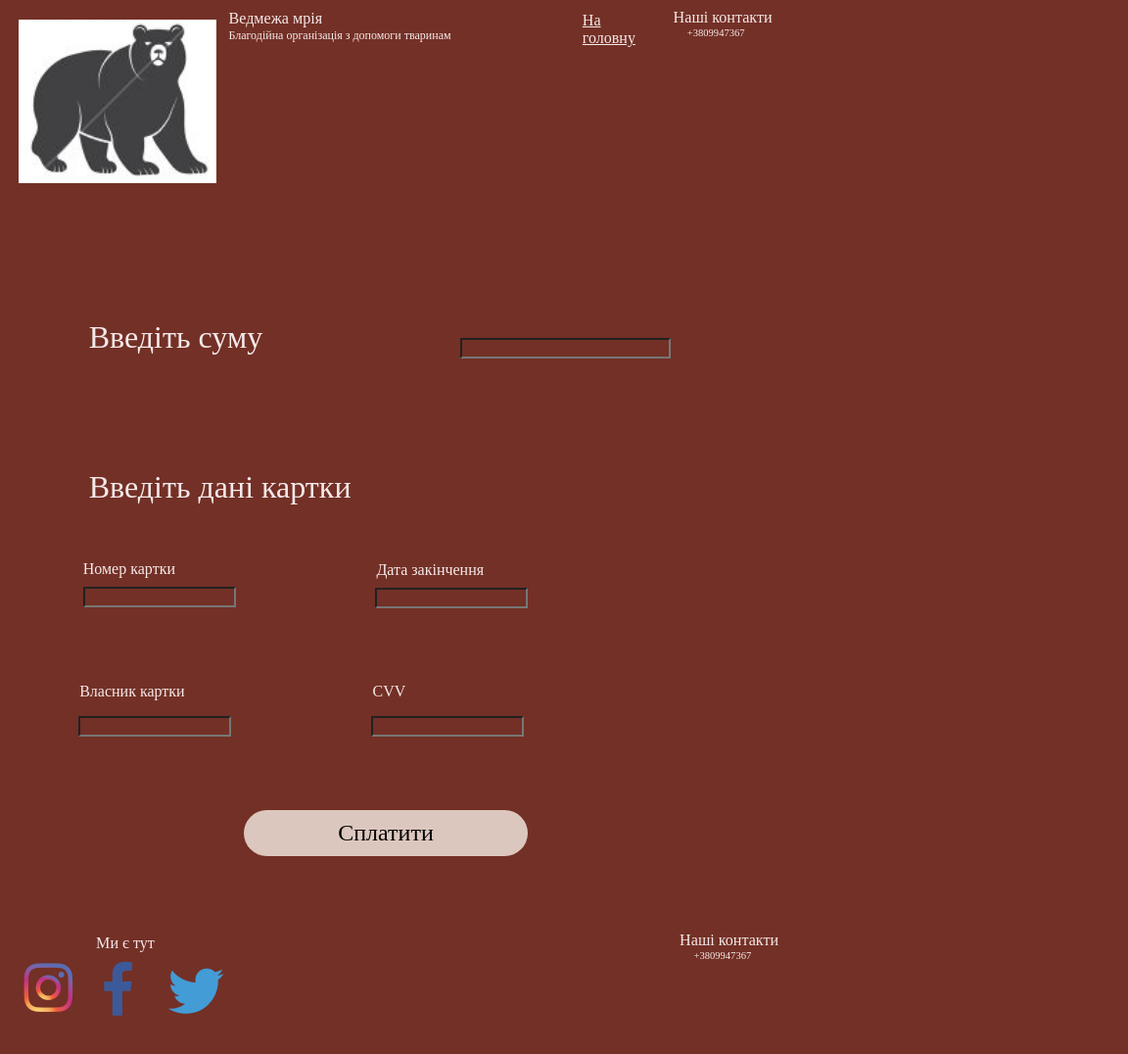
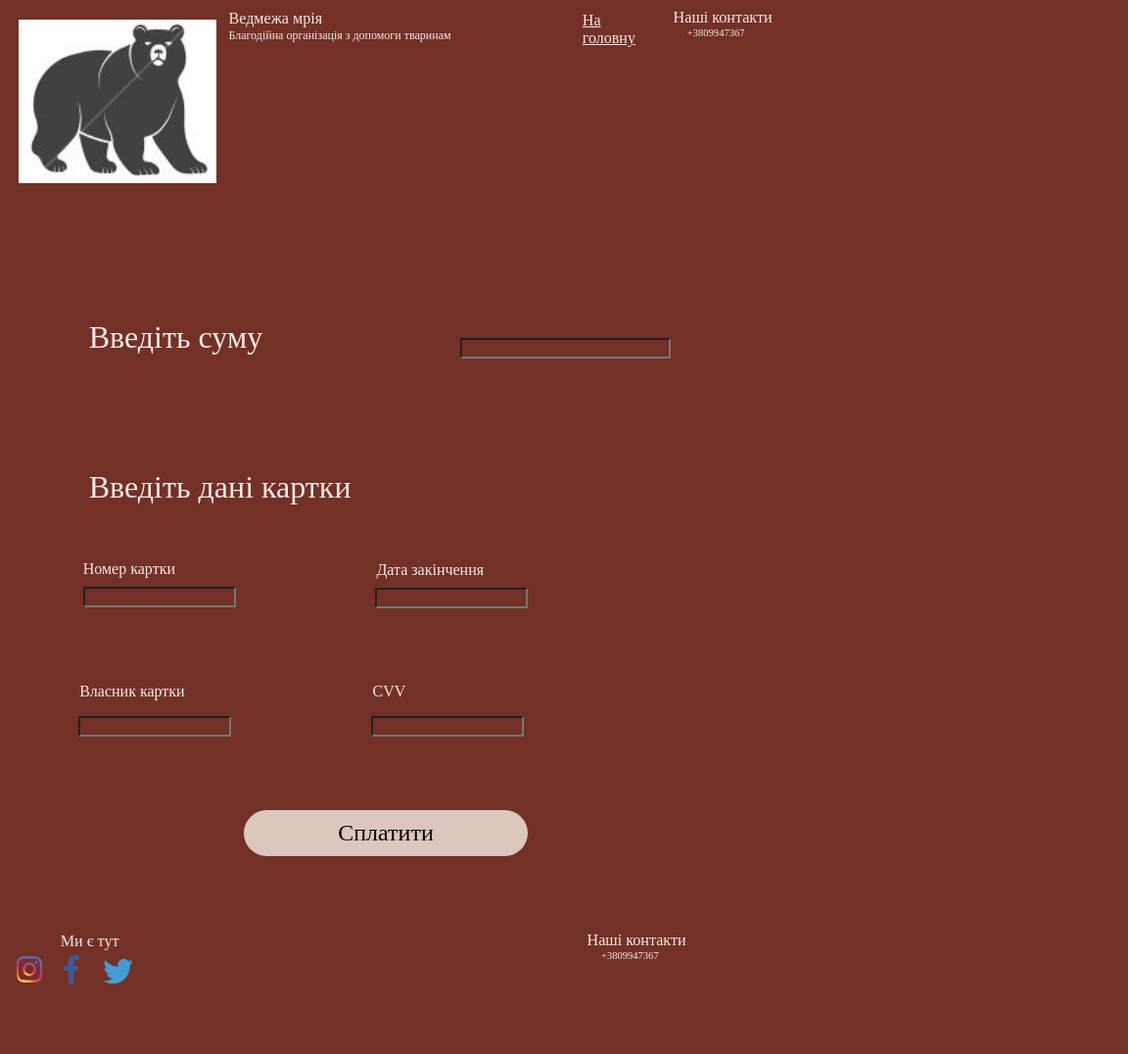
Before and after one commit to Akella11/site, a plain HTML site: page Bear_Dream_Conteiner.html in a window 768 px wide. Shown: the top 1076 px of the page at 98% size, 1152 px wide, since content can reach past the window. After the commit the page ends 1039 px from the top, so only its background shows below. Drawn offline with Linux system fonts and the light colour scheme.

Commit message:
Update Bear_Dream_Conteiner.css

```diff
--- a/Bear_Dream_Conteiner.css
+++ b/Bear_Dream_Conteiner.css
@@ -240,6 +240,15 @@
     p {
         font-size: calc(14px + (18 - 14) * ( (100vw - 480px) / ( 1024 - 480) ));
     }
+    .icon1{
+        width: 90%;
+    }
+    .icon2{
+        width: 90%;
+    }
+    .icon3{
+        width: 90%;
+    }
 }
 @media (min-width: 1000px) and (max-width: 1300px) {
     .flex-container6{
```
